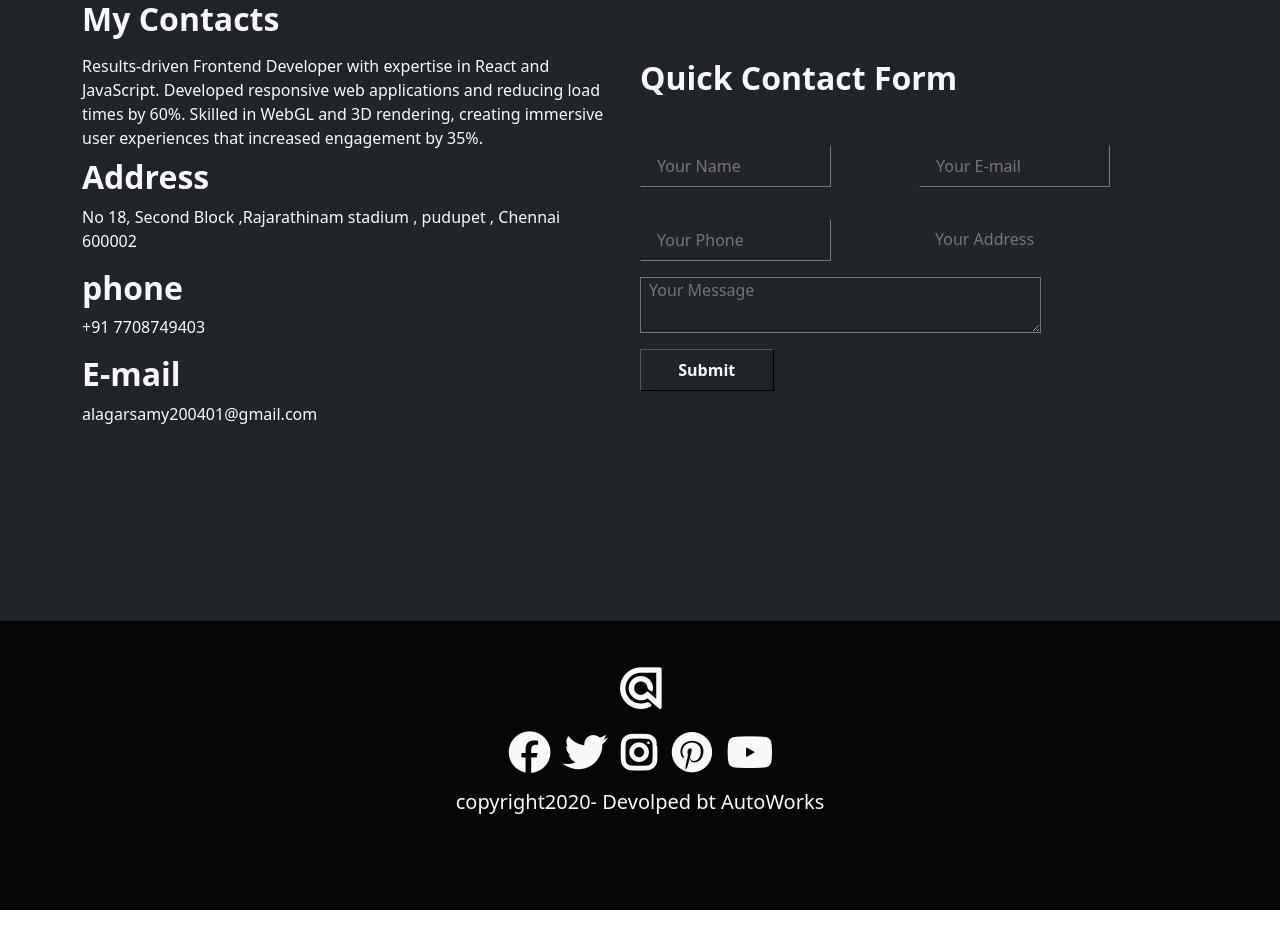
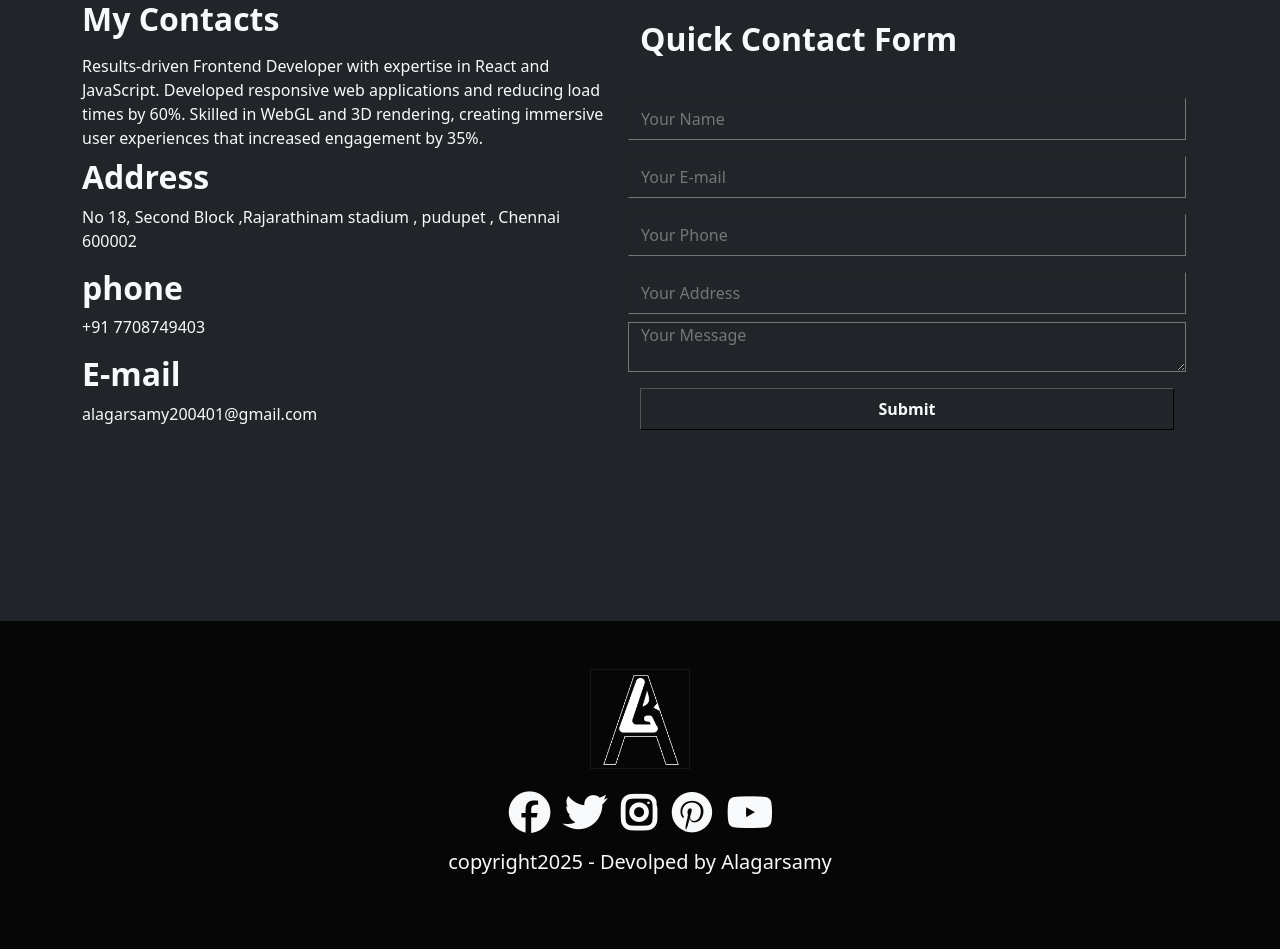
Before and after one commit to alagar2604/Alagar_portfolio, a React (Vite) app: page / in a window 1280 px wide. Shown: the part 2880-3829 px from the top of the page. Before the commit the page ends 3790 px from the top, so only its background shows below. Built offline with nearby package versions, Linux system fonts and the light colour scheme.

Commit message:
my webpage

```diff
--- a/src/About.jsx
+++ b/src/About.jsx
@@ -1,6 +1,8 @@
 import React from 'react'
 import "./About.css"
 import Pic from './Pic'
+import Logo from '../src/assets/logoS.jpg'
+
 function About() {
   return (
     <>
@@ -32,7 +34,7 @@ function About() {
                <p className='text-light py-4'>As a passionate freelance front-end developer, I bring a blend of technical expertise and creative vision to craft visually appealing and user-friendly websites. With proficiency in HTML, CSS, JavaScript, and modern frameworks like React and Vue, I excel at translating design concepts into pixel-perfect digital experiences. </p>
                <p className='text-light'> My focus on responsive design, performance optimization, and accessibility ensures seamless interactions across all devices. I thrive in collaborative environments, working closely with clients to understand their needs and deliver high-quality projects on time and within budget.</p>
 
-           <button className='btn rounded-0 border-light text-light fw-bold  my-4 px-3'> Download CV</button>
+           <button className='btn btn-sm  rounded-0 border-light text-light fw-bold  '> Download CV</button>
 
             </div>
 
@@ -67,24 +69,15 @@ function About() {
              <div className="col-12 col-lg-6 d-flex flex-column justify-content-center py-3 ">
                  <h2 className='text-light fw-bold  py-4'>Quick Contact Form</h2>
                   <div className="row  ">
-                    <div className="col-12 col-lg-6 py-3">
-                      <input type="text" placeholder='Your Name' className='bg-dark text-light border-1 w-75 py-2 px-3'/>
-                    </div>
-                    <div className="col-12 col-lg-6 py-3">
-                      <input type="text" placeholder='Your E-mail' className='bg-dark text-light border-1 w-75 py-2 px-3'/>
-                    </div>
-                    <div className="col-12 col-lg-6 py-3">
-                      <input type="text" placeholder='Your Phone' className='bg-dark text-light border-1 w-75 py-2 px-3'/>
-                    </div>
-                    <div className="col-12 col-lg-6 py-3">
-                      <input type="text" placeholder='Your Address' className='bg-dark text-light border-0 w-75 py-2 px-3'/>
-                    </div>
-                    <div className="col-12 ">
-                        <textarea name="" id="" placeholder='Your Message 'className='bg-dark text-light px-2 w-75 h-100'></textarea>
-                    </div>
+
+                      <input type="text" placeholder='Your Name' className='bg-dark text-light border-1  py-2 my-2'/>
+                      <input type="text" placeholder='Your E-mail' className='bg-dark text-light border-1  py-2 my-2 '/>
+                      <input type="text" placeholder='Your Phone' className='bg-dark text-light border-1  py-2 my-2'/>
+                      <input type="text" placeholder='Your Address' className='bg-dark text-light border-1 py-2 my-2'/>
+                        <textarea name="" id="" placeholder='Your Message 'className='bg-dark text-light   '></textarea>
                   </div>
 
-                  <button className='py-2 px-4 bg-dark border-1 my-3 text-light fw-bold w-25 '>Submit</button>
+                  <button className='py-2 px-4 bg-dark border-1 my-3 text-light fw-bold   '>Submit</button>
              </div>
           </div>
         </div>
@@ -96,7 +89,8 @@ function About() {
     {/* footer */}
     <div className="container-fluid main-5  py-5">
         <div className="container d-flex justify-content-center">
-             <i class="fa-brands fa-algolia fs-1 fw-bold mx-2 text-light "></i>
+               <img src={Logo} alt="" width={"100px"} className='mx-3 logo' />
+
         </div>
         <div className="container-fluid py-4 ">
            <div className="row ">
@@ -108,7 +102,7 @@ function About() {
               <a href=""><i class="fa-brands fa-pinterest fs-1 fw-bold mx-2 text-light "></i></a>
               <a href=""><i class="fa-brands fa-youtube fs-1 fw-bold mx-2 text-light "></i></a>
             </div>
-            <h4 className='fs-5 text-center text-light py-3'>copyright2020- Devolped bt AutoWorks</h4>
+            <h4 className='fs-5 text-center text-light py-3'>copyright2025 - Devolped by Alagarsamy</h4>
           </div>
         </div>
     </div>
```
